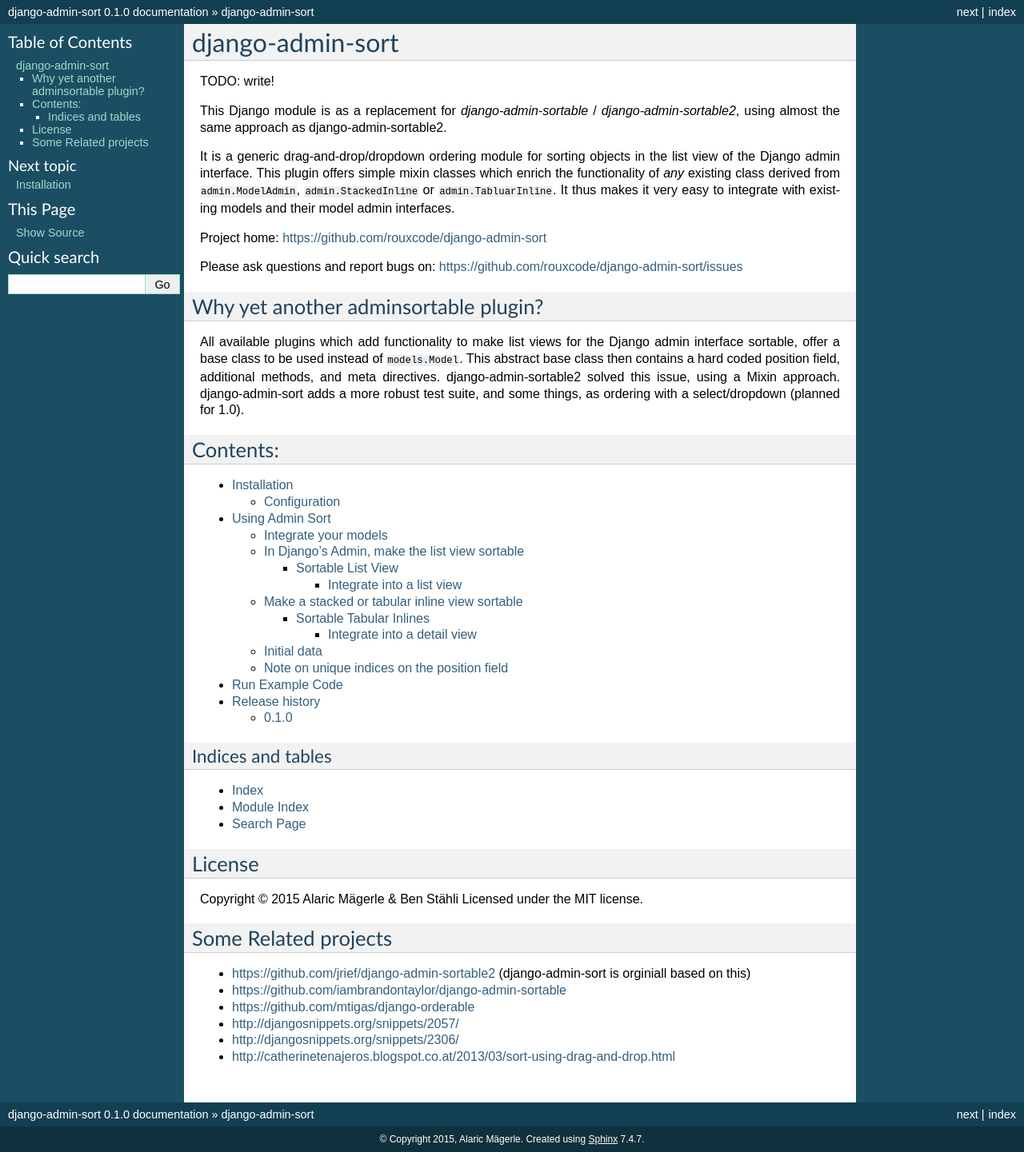
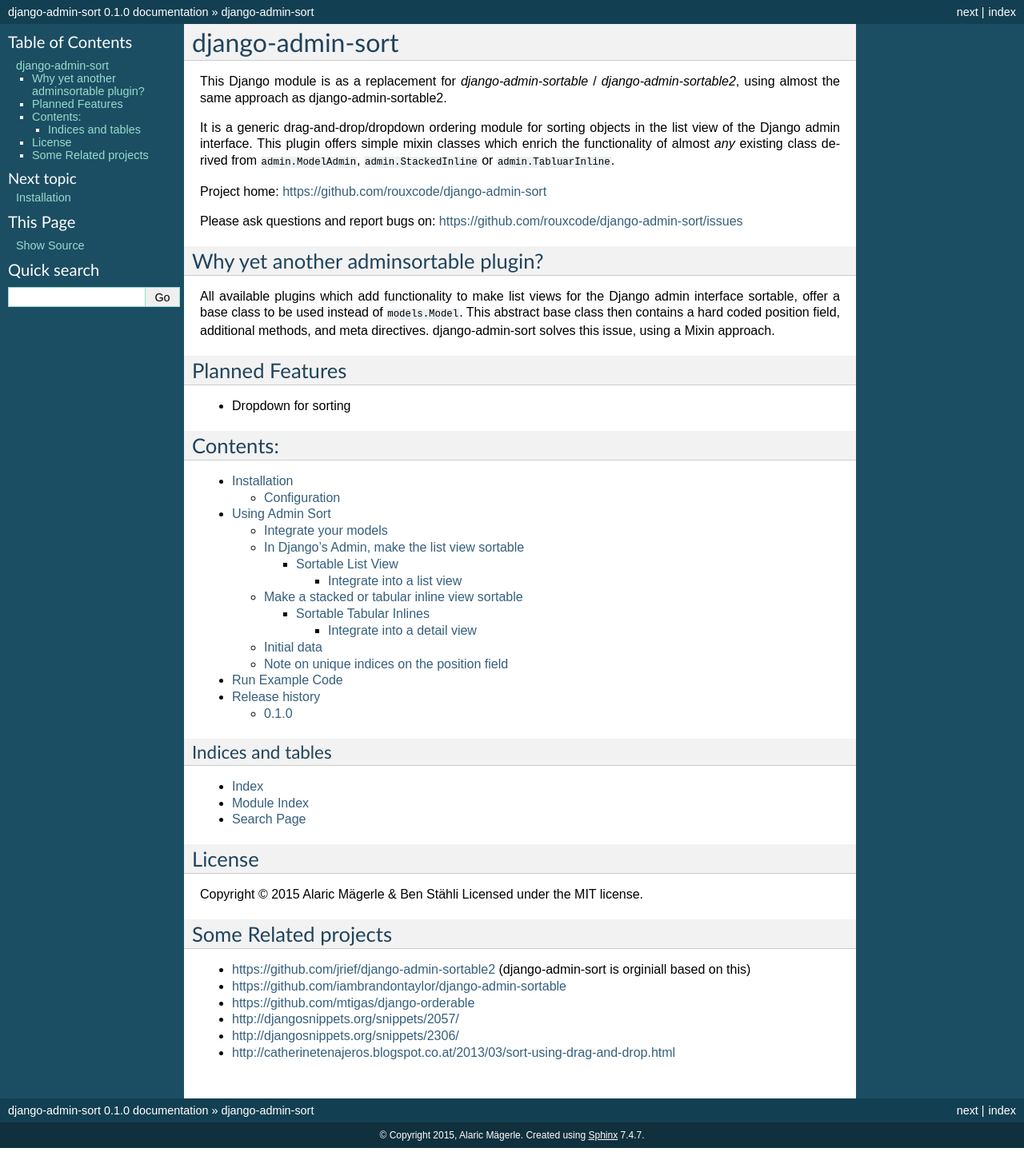
Before and after one commit to rouxcode/django-admin-sort, a Sphinx documentation site: the page built from docs/source/index.rst, in a window 1280 px wide. Shown: the whole page at 80% size. Built offline with Sphinx 7.4.7, drawn with Linux system fonts in a browser that asks for light colours.

Commit message:
Update index.rst

```diff
--- a/docs/source/index.rst
+++ b/docs/source/index.rst
@@ -4,16 +4,13 @@
 django-admin-sort
 ======================
 
-TODO: write!
-
 This Django module is as a replacement for `django-admin-sortable` / `django-admin-sortable2`, using
 almost the same approach as django-admin-sortable2.
 
 It is a generic drag-and-drop/dropdown ordering module for sorting objects in the list view of the Django
-admin interface. This plugin offers simple mixin classes which enrich the functionality of *any*
+admin interface. This plugin offers simple mixin classes which enrich the functionality of almost *any*
 existing class derived from ``admin.ModelAdmin``, ``admin.StackedInline`` or
-``admin.TabluarInline``. It thus makes it very easy to integrate with existing models and their
-model admin interfaces.
+``admin.TabluarInline``.
 
 Project home: https://github.com/rouxcode/django-admin-sort
 
@@ -25,9 +22,11 @@ Why yet another adminsortable plugin?
 All available plugins which add functionality to make list views for the Django admin interface
 sortable, offer a base class to be used instead of ``models.Model``. This abstract base class then
 contains a hard coded position field, additional methods, and meta directives.
-django-admin-sortable2 solved this issue, using a Mixin approach. django-admin-sort adds a more
-robust test suite, and some things, as ordering with a select/dropdown (planned for 1.0).
+django-admin-sort solves this issue, using a Mixin approach.
 
+Planned Features
+================
+* Dropdown for sorting
 
 
 Contents:
```
